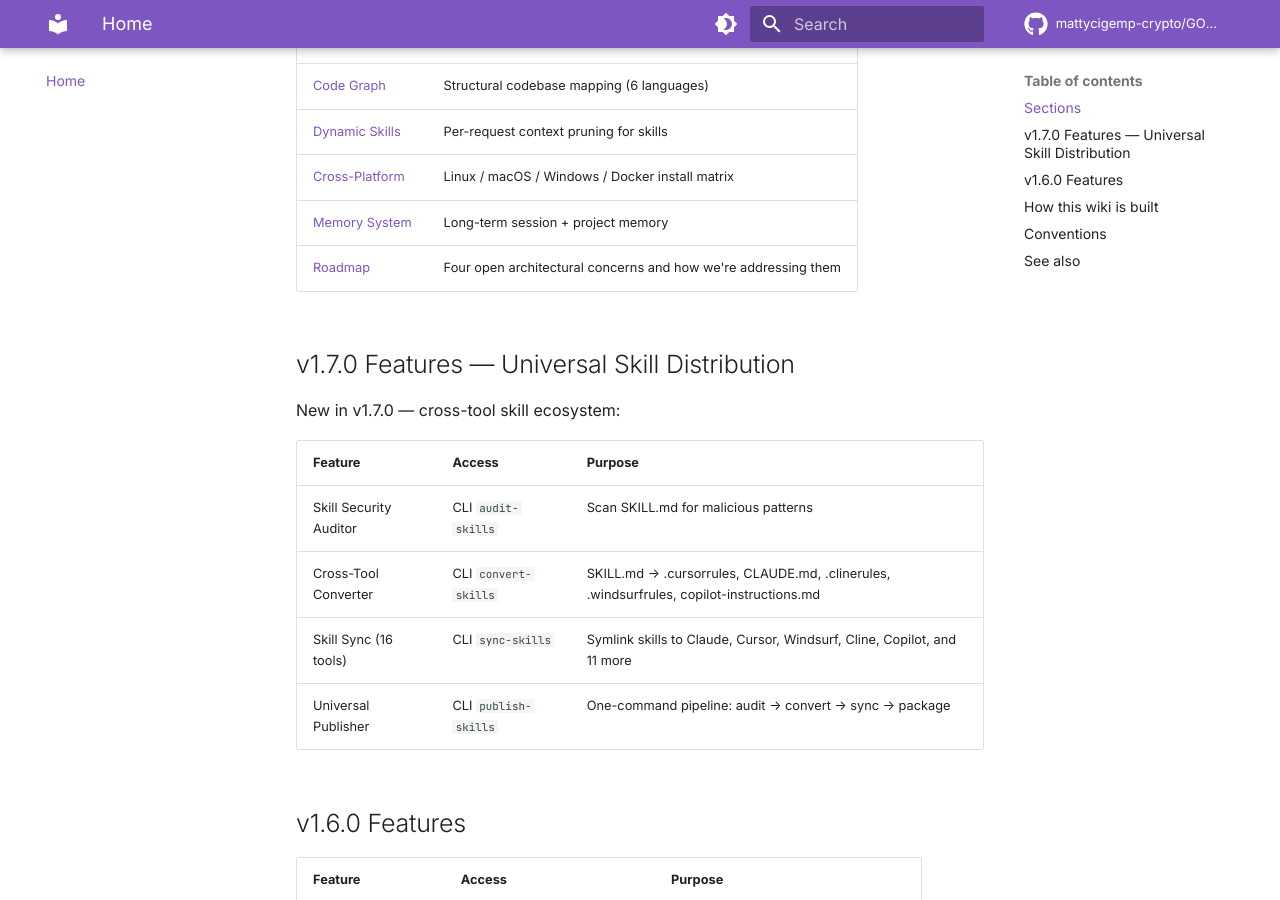
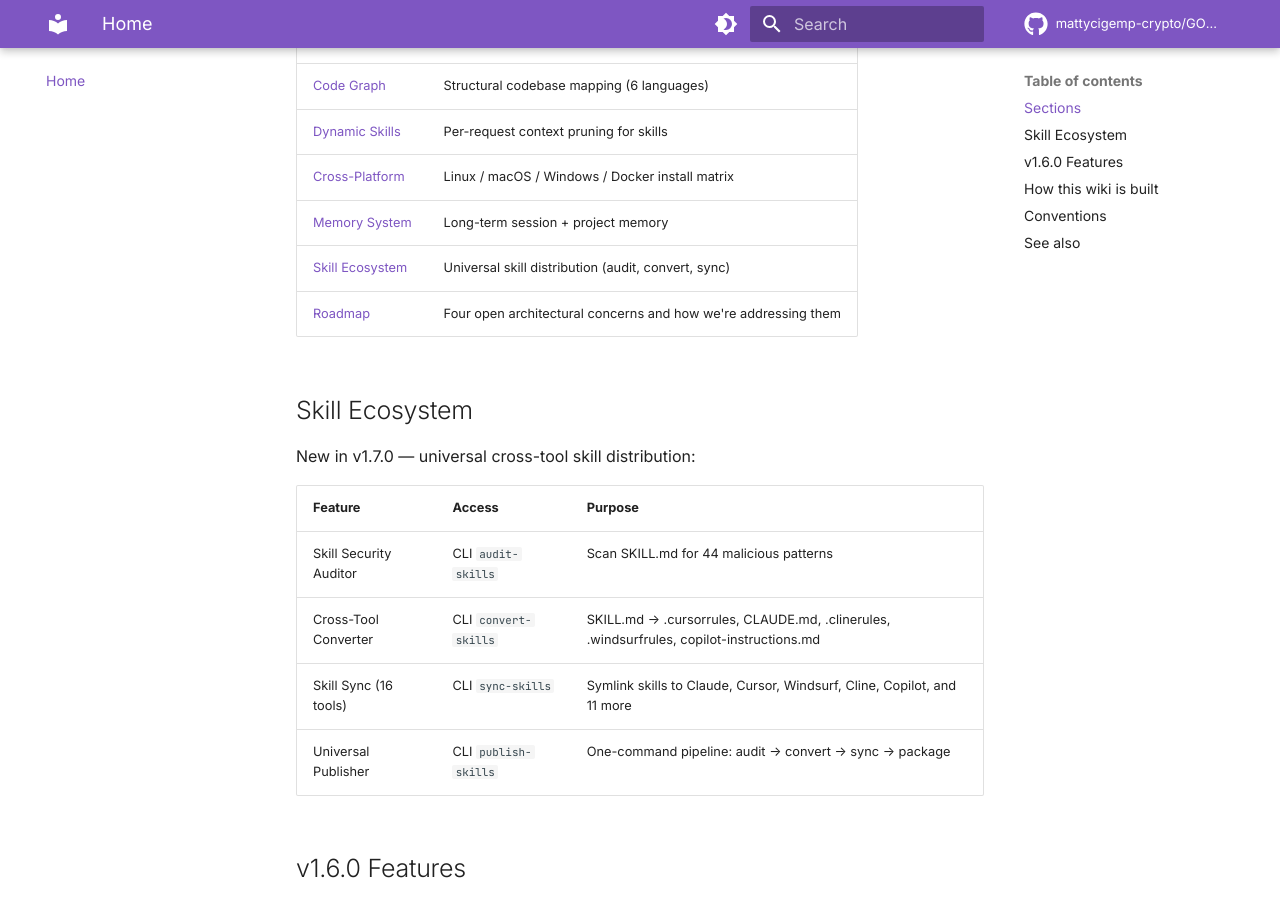
Before and after one commit to mattycigemp-crypto/GOD-OPENCODE, an MkDocs documentation site: the page built from docs/wiki/index.md, in a window 1280 px wide and 900 px high, scrolled down 510 px. Built offline with MkDocs 1.6.1 and Material for MkDocs 9.7.7, drawn with Linux system fonts in a browser that asks for light colours; comment, search, counter and statistics services are not loaded.

Commit message:
docs: add wiki URLs to README, update wiki index for v1.7.0 skill ecosystem

```diff
--- a/docs/wiki/index.md
+++ b/docs/wiki/index.md
@@ -16,15 +16,16 @@ architectural concerns we're actively working on (see [Roadmap](roadmap.md)).
 | [Dynamic Skills](dynamic-skills.md) | Per-request context pruning for skills |
 | [Cross-Platform](cross-platform.md) | Linux / macOS / Windows / Docker install matrix |
 | [Memory System](memory.md) | Long-term session + project memory |
+| [Skill Ecosystem](#skill-ecosystem) | Universal skill distribution (audit, convert, sync) |
 | [Roadmap](roadmap.md) | Four open architectural concerns and how we're addressing them |
 
-## v1.7.0 Features — Universal Skill Distribution
+## Skill Ecosystem
 
-New in v1.7.0 — cross-tool skill ecosystem:
+New in v1.7.0 — universal cross-tool skill distribution:
 
 | Feature | Access | Purpose |
 |---------|--------|--------|
-| Skill Security Auditor | CLI `audit-skills` | Scan SKILL.md for malicious patterns |
+| Skill Security Auditor | CLI `audit-skills` | Scan SKILL.md for 44 malicious patterns |
 | Cross-Tool Converter | CLI `convert-skills` | SKILL.md → .cursorrules, CLAUDE.md, .clinerules, .windsurfrules, copilot-instructions.md |
 | Skill Sync (16 tools) | CLI `sync-skills` | Symlink skills to Claude, Cursor, Windsurf, Cline, Copilot, and 11 more |
 | Universal Publisher | CLI `publish-skills` | One-command pipeline: audit → convert → sync → package |
```
Also changed, not shown: README.md (+10 -0 lines).
